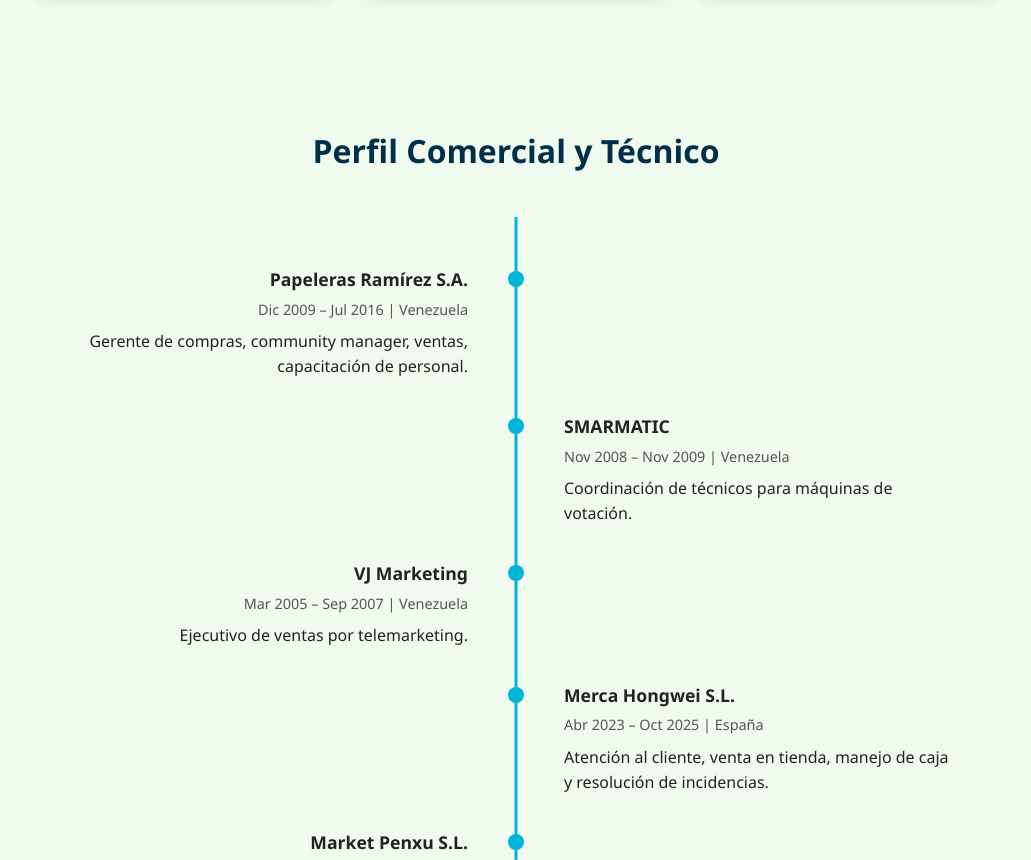
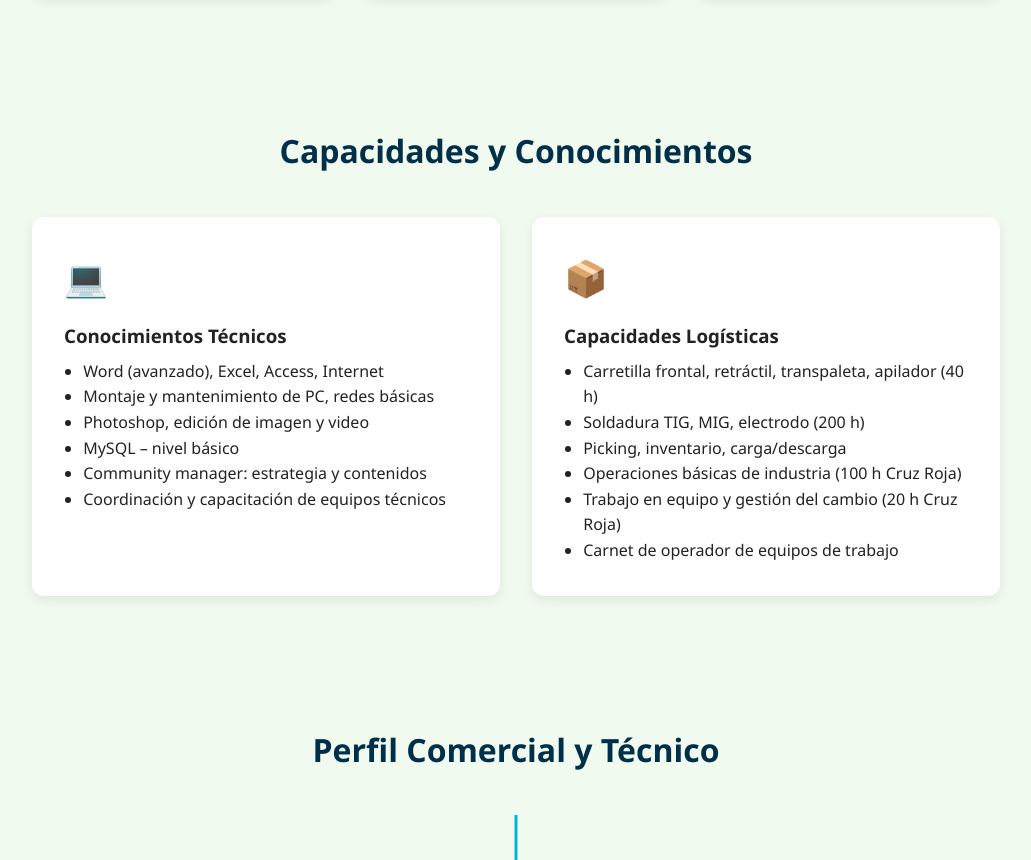
Before and after one commit to PatrioTaMkUltrA/juanrojas.github.io, a plain HTML site: page index.html in a window 1280 px wide. Shown: the part 1284-2144 px from the top of the page, without its empty margins (124-1155 px from the left). Drawn offline with Linux system fonts and the light colour scheme.

Commit message:
ACTUALIZACIÓN FINAL - Juan José Rojas

```diff
--- a/index.html
+++ b/index.html
@@ -117,6 +117,10 @@
       font-size: 2.2rem;
       margin-bottom: 1rem;
     }
+    .card ul {
+      margin-left: 1.2rem;
+      margin-top: .5rem;
+    }
     .timeline {
       position: relative;
       padding: 2rem 0;
@@ -208,6 +212,7 @@
 
   <nav>
     <a href="#sobremi">Sobre mí</a>
+    <a href="#capacidades">Capacidades</a>
     <a href="#comercial">Perfil Comercial-Técnico</a>
     <a href="#logistica">Perfil Logístico</a>
     <a href="#contacto">Contacto</a>
@@ -230,6 +235,37 @@
         <div class="icon">📦</div>
         <h3>Apoyo Logístico</h3>
         <p>Gestión de almacén, carretilla elevadora, preparación de pedidos y producción.</p>
+      </div>
+    </div>
+  </section>
+
+  <!-- ===== CAPACIDADES Y CONOCIMIENTOS ===== -->
+  <section id="capacidades">
+    <h2>Capacidades y Conocimientos</h2>
+    <div class="cards">
+      <div class="card">
+        <div class="icon">💻</div>
+        <h3>Conocimientos Técnicos</h3>
+        <ul>
+          <li>Word (avanzado), Excel, Access, Internet</li>
+          <li>Montaje y mantenimiento de PC, redes básicas</li>
+          <li>Photoshop, edición de imagen y video</li>
+          <li>MySQL – nivel básico</li>
+          <li>Community manager: estrategia y contenidos</li>
+          <li>Coordinación y capacitación de equipos técnicos</li>
+        </ul>
+      </div>
+      <div class="card">
+        <div class="icon">📦</div>
+        <h3>Capacidades Logísticas</h3>
+        <ul>
+          <li>Carretilla frontal, retráctil, transpaleta, apilador (40 h)</li>
+          <li>Soldadura TIG, MIG, electrodo (200 h)</li>
+          <li>Picking, inventario, carga/descarga</li>
+          <li>Operaciones básicas de industria (100 h Cruz Roja)</li>
+          <li>Trabajo en equipo y gestión del cambio (20 h Cruz Roja)</li>
+          <li>Carnet de operador de equipos de trabajo</li>
+        </ul>
       </div>
     </div>
   </section>
```
